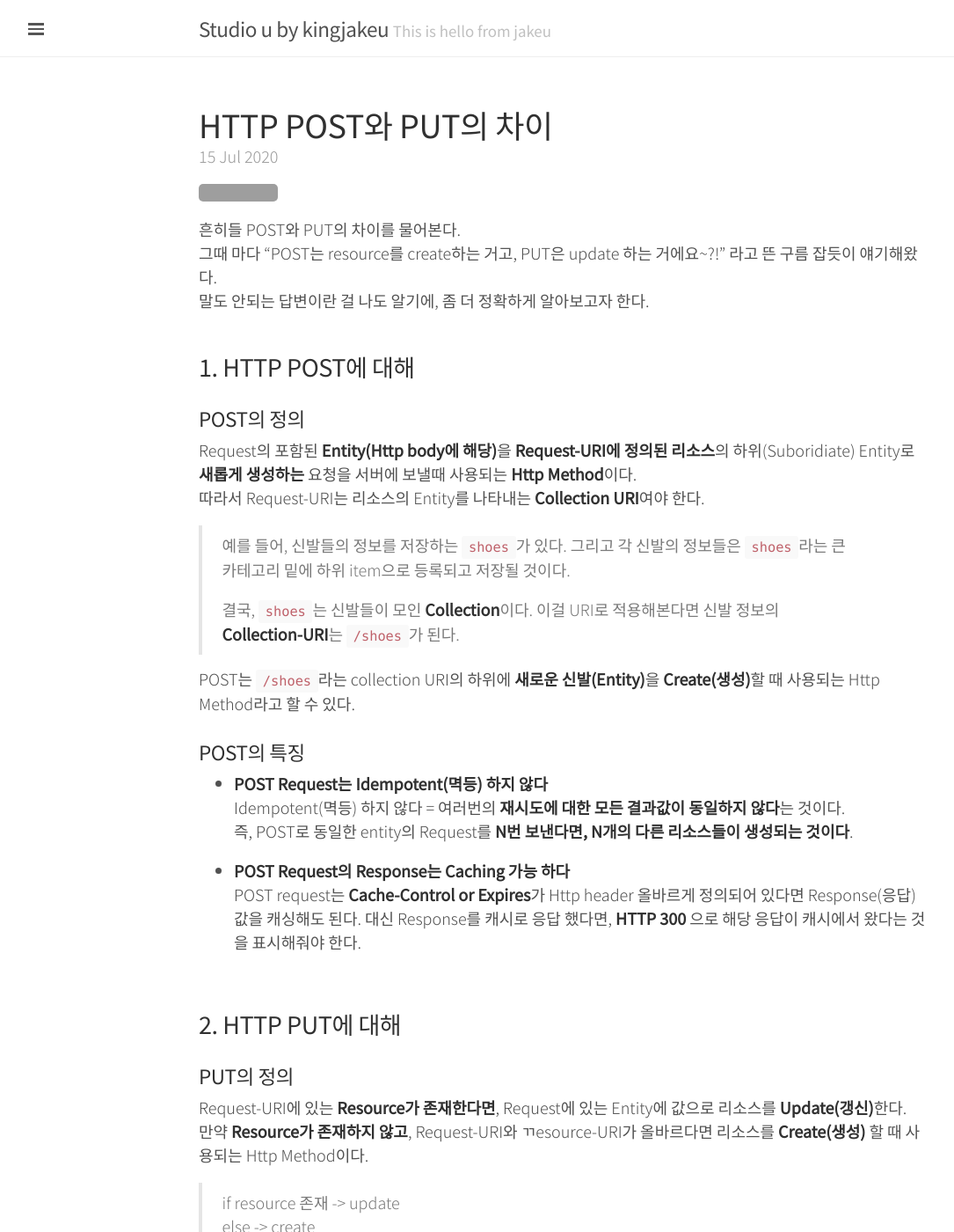
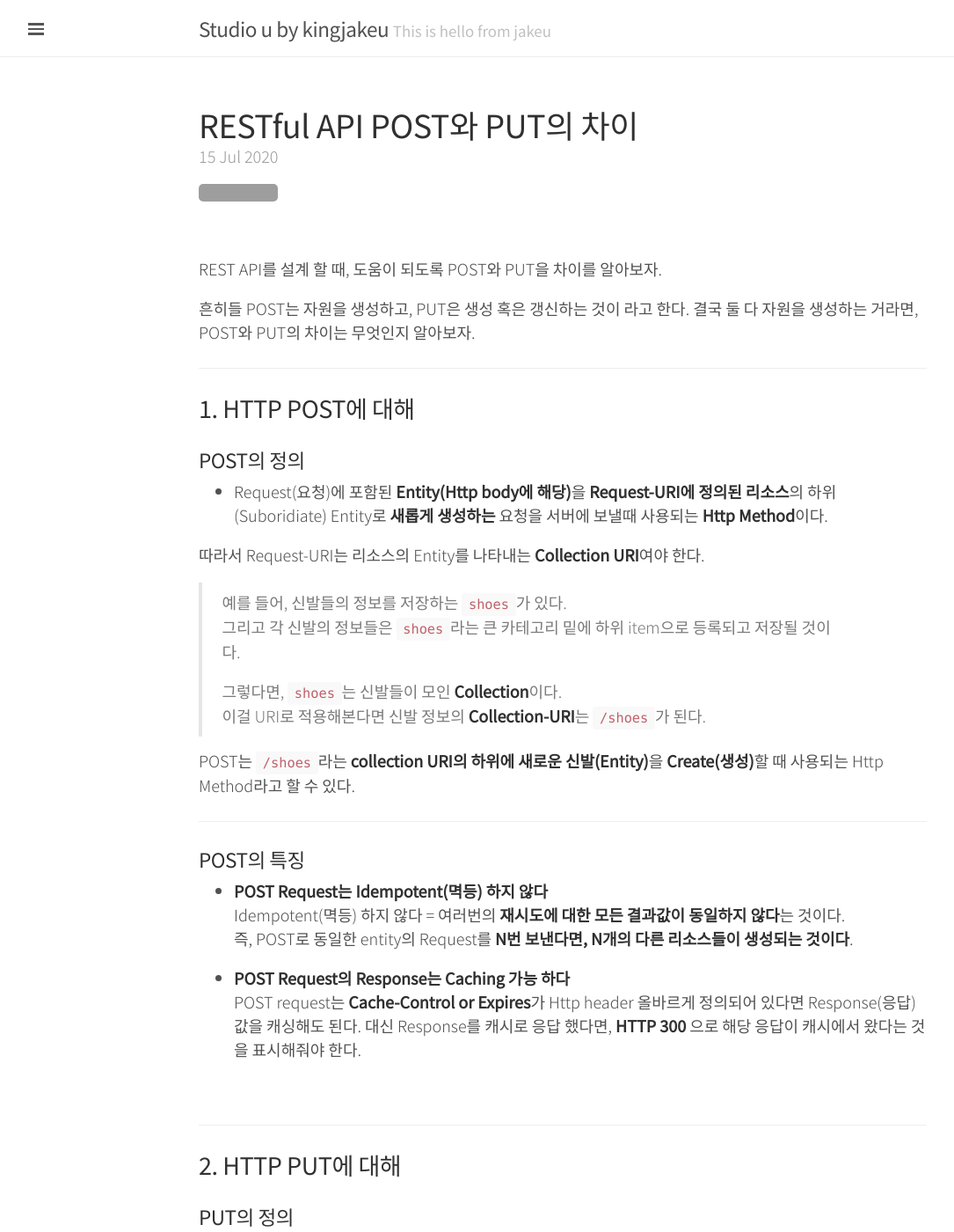
Before and after one commit to kingjakeu/kingjakeu.github.io, a Jekyll site: the page built from _posts/2020-07-15-http-post-put.md, in a window 1280 px wide and 1400 px high. Shown: the whole window at 88% size, without its empty margins (0-1085 px from the left). Built offline with Jekyll 4.4.1, drawn with Linux system fonts in a browser that asks for light colours; our own code applies the rules of GitHub Pages for plain Markdown files; comment, search, counter and statistics services are not loaded; some of the changed text lies outside the part shown; grey boxes are pictures that could not be loaded.

Commit message:
POST PUT 수정
POST PUT 수정

```diff
--- a/_posts/2020-07-15-http-post-put.md
+++ b/_posts/2020-07-15-http-post-put.md
@@ -1,31 +1,39 @@
 ---
-title: "HTTP POST와 PUT의 차이"
+title: "RESTful API POST와 PUT의 차이"
 date: 2020-07-15 22:45:00 +0900
 category: study
-lastmod : 2020-07-15 22:45:00 +0900
+lastmod : 2021-01-05 14:23:00 +0900
 sitemap :
   changefreq : weekly
   priority : 1.0
 ---
 
-흔히들 POST와 PUT의 차이를 물어본다.
-그때 마다 "POST는 resource를 create하는 거고, PUT은 update 하는 거에요~?!" 라고 뜬 구름 잡듯이 얘기해왔다.
-말도 안되는 답변이란 걸 나도 알기에, 좀 더 정확하게 알아보고자 한다.
 <br>
+
+REST API를 설계 할 때, 도움이 되도록 POST와 PUT을 차이를 알아보자.
+
+흔히들 POST는 자원을 생성하고, PUT은 생성 혹은 갱신하는 것이 라고 한다.
+결국 둘 다 자원을 생성하는 거라면, POST와 PUT의 차이는 무엇인지 알아보자.
+
+---
 
 ## 1. HTTP POST에 대해
 
 ### POST의 정의
 
-Request의 포함된 **Entity(Http body에 해당)**을 **Request-URI에 정의된 리소스**의
-하위(Suboridiate) Entity로 **새롭게 생성하는** 요청을 서버에 보낼때 사용되는 **Http Method**이다.
+- Request(요청)에 포함된 **Entity(Http body에 해당)**을 **Request-URI에 정의된 리소스**의 하위(Suboridiate) Entity로 **새롭게 생성하는** 요청을 서버에 보낼때 사용되는 **Http Method**이다.
+
 따라서 Request-URI는 리소스의 Entity를 나타내는 **Collection URI**여야 한다.
 
-> 예를 들어, 신발들의 정보를 저장하는 `shoes`가 있다. 그리고 각 신발의 정보들은 `shoes`라는 큰 카테고리 밑에 하위 item으로 등록되고 저장될 것이다.
+> 예를 들어, 신발들의 정보를 저장하는 `shoes`가 있다.
+> 그리고 각 신발의 정보들은 `shoes`라는 큰 카테고리 밑에 하위 item으로 등록되고 저장될 것이다.
 >
-> 결국, `shoes`는 신발들이 모인 **Collection**이다. 이걸 URI로 적용해본다면 신발 정보의 **Collection-URI**는 `/shoes`가 된다.
+> 그렇다면, `shoes`는 신발들이 모인 **Collection**이다.
+> 이걸 URI로 적용해본다면 신발 정보의 **Collection-URI**는 `/shoes`가 된다.
 
-POST는 `/shoes`라는 collection URI의 하위에 **새로운 신발(Entity)**을 **Create(생성)**할 때 사용되는 Http Method라고 할 수 있다.
+POST는 `/shoes`라는 **collection URI의 하위에 새로운 신발(Entity)**을 **Create(생성)**할 때 사용되는 Http Method라고 할 수 있다.
+
+---
 
 ### POST의 특징
 
@@ -34,31 +42,39 @@
 즉, POST로 동일한 entity의 Request를 **N번 보낸다면, N개의 다른 리소스들이 생성되는 것이다**.
 
 + **POST Request의 Response는 Caching 가능 하다**
-POST request는 **Cache-Control or Expires**가 Http header 올바르게 정의되어 있다면 Response(응답) 값을 캐싱해도 된다. 대신 Response를 캐시로 응답 했다면, **HTTP 300** 으로 해당 응답이 캐시에서 왔다는 것을 표시해줘야 한다.
+POST request는 **Cache-Control or Expires**가 Http header 올바르게 정의되어 있다면 Response(응답) 값을 캐싱해도 된다.
+대신 Response를 캐시로 응답 했다면, **HTTP 300** 으로 해당 응답이 캐시에서 왔다는 것을 표시해줘야 한다.
 
 <br>
+
+---
 
 ## 2. HTTP PUT에 대해
 
 ### PUT의 정의
 
-Request-URI에 있는 **Resource가 존재한다면**, Request에 있는 Entity에 값으로 리소스를 **Update(갱신)**한다.
-만약 **Resource가 존재하지 않고**, Request-URI와 ㄲesource-URI가 올바르다면 리소스를 **Create(생성)** 할 때 사용되는 Http Method이다.
-> if resource 존재 -> update
-> else -> create
+- Request-URI에 있는 **Resource가 존재한다면**, Request에 있는 Entity에 값으로 리소스를 **Update(갱신)**한다.
+
+만약 **Resource가 존재하지 않고**, Request-URI와 Resource-URI가 올바르다면 리소스를 **Create(생성)** 할 때 사용되는 Http Method이다.
+> if resource 존재 -> Update(갱신)
+> else -> Create(생성)
+
+---
 
 ### PUT의 특징
 
 + **Resource Identifier**
 PUT은 기존의 `/shoes`라는 collection URI에 더하여,`/shoes/{shoe_id}`로 해당 resource의 **Resource Identifier**를 나타내줘야 한다.
 
-+ **PUT Request는 Idempotent(멱등) 하다**
++ **PUT Request는 Idempotent(멱등)하다**
 PUT request로는 새로운 정보가 계속되서 생성되지 않는다. 여러번 재시도를 하더라도, 동일한 결과 값을 받는다. 즉, PUT request는 **idempotent(멱등) 하다**.
 
 + **POST Request의 Response는 Caching 할 수 없다**
 PUT request는 idempotent하다. 하지만 **Response(응답) 값을 캐싱하면 안된다**.
 
 <br>
+
+---
 
 ## 3. POST & PUT 예시
 
@@ -73,13 +89,31 @@
 
 <br>
 
+---
+
 ## 4. POST & PUT 비교
 
 ||POST|PUT|
-|------|---|---|
+|:---|:---|:---|
 |Resouce identifier 유무| x | o |
 |Idempotent(멱등) 한가?| x | o |
 |Response를 Caching 해도 되는가?| o (대신 300으로 표시) | x |
+
+<br>
+
+---
+
+## 5. 결론
+
+**POST**의 경우 **요청 URI**에 `/Collection URI`까지만 포함이 되지만,
+**PUT**의 경우 `Collection URI/{Resource Identifier}`가 포함되어야 한다.
+
+그리고 요청 값의 결과로 **POST**는 Idempotent(멱등)하지 않은, **각 요청마다 새로운 결과 값을 제공**하며, **PUT**의 경우 **멱등한 같은 결과 값**을 제공한다.
+
+만약 resource의 **create(생성)**을 위해 **POST**를 사용했다면, **N개의 생성 요청에 N개의 resource가 생성**될 것이다.
+
+하지만 **PUT**을 resource의 **create(생성)**에 사용했다면, 요청 클라이언트는 생성할 resource의 **resoure identifier을 지정**해줘야 한다.
+그리고 **N개의 요청**을 보내더라도, **하나의 resource만 생성**된 채로 정보를 계속해서 **덮어쓰게** 될 것이다.
 
 <br>
 
```
